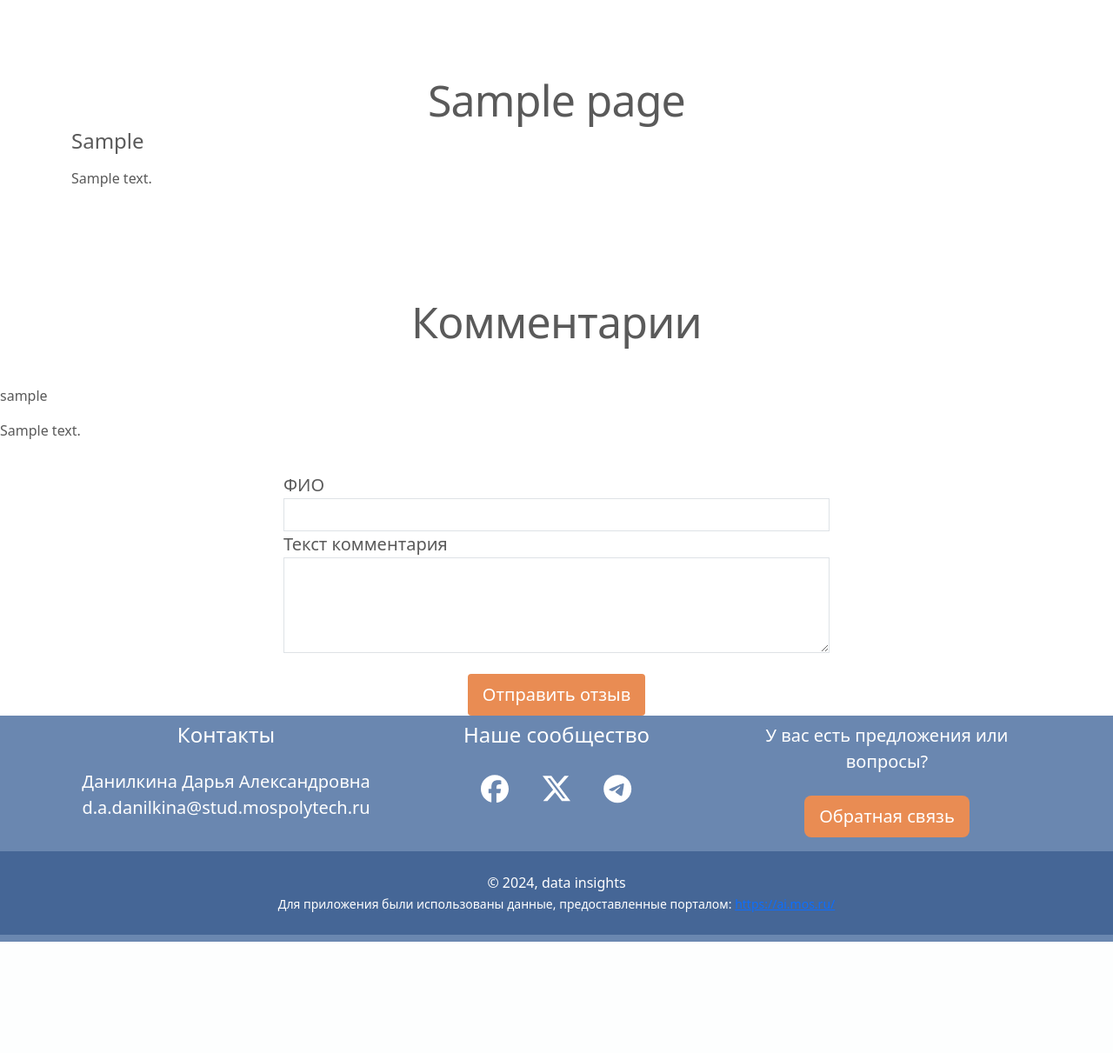
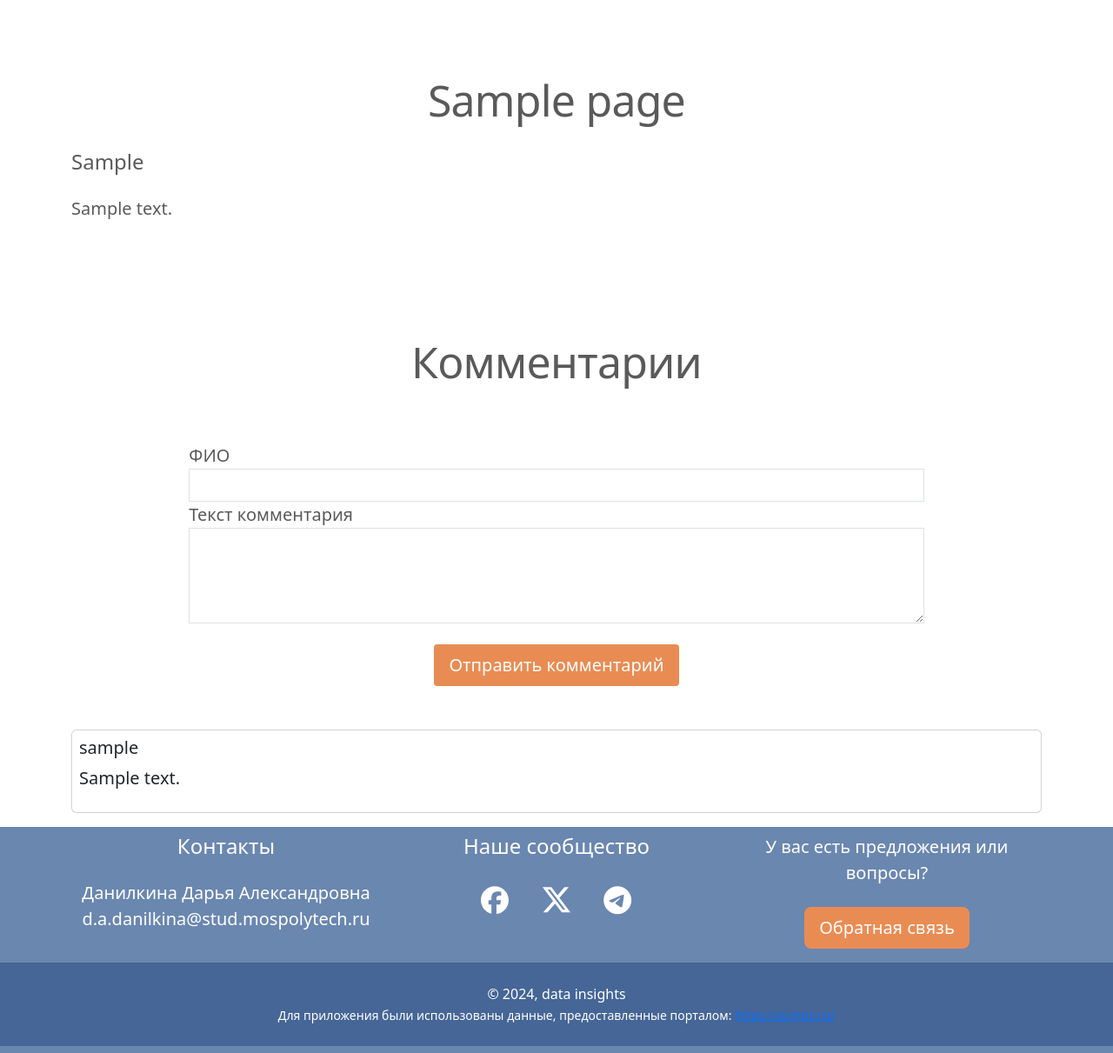
Before and after one commit to daarra/-ourse-project, a PHP site: page /page.php?id=1 in a window 1280 px wide. Shown: the part 70-1281 px from the top of the page at 87% size. Before the commit the page ends 1153 px from the top, so only its background shows below. Run offline with PHP 8.4, Linux system fonts and the light colour scheme; the visitor is signed in with stand-in values (Sample User, id 1); tables that the repository leaves empty or names only in its code hold one stand-in row (values such as "Sample post").

Commit message:
Добавлен вывод старых комментариев.

```diff
--- a/page.php
+++ b/page.php
@@ -11,26 +11,26 @@ require("./queries/info.php");
   </div>
   <div class="row">
     <div class="col-lg-12">
-        <div class="mb-3">
-          <h4><?php echo $row['brief']; ?></h4>
+      <div class="mb-4">
+        <h4 class="mt-4"><?php echo $row['brief']; ?></h4>
       </div>
-        <div class="mb-3">
-          <p><?php echo $row['content']; ?></p>
+      <div class="mb-4">
+        <p class="lead"><?php echo nl2br($row['content']); ?></p>
       </div>
     </div>
   </div>
 </div>
 
 
+
   <div class="text-center mb-5">
     <h1 class="featurette-heading">Комментарии</h1>
   </div>
-  <?php include './queries/old_comments.php'; ?>
 
 
   <?php if(isset($_SESSION["user"])) { ?>
   <div class="row justify-content-center">
-  <div class="col-lg-6" style="margin-top: 20px;">
+  <div class="col-md-8" style="margin-top: 20px;">
     <form method="POST" action="./queries/comments.php">
     <input type="hidden" name="page_id" value="<?php echo $_GET['id']; ?>">
       <div class="form-group">
@@ -44,21 +44,24 @@ require("./queries/info.php");
       </div>
 
       <div class="text-center mt-4">
-        <button type="submit" class="btn btn-custom btn-lg rounded-1">Отправить отзыв</button>
+        <button type="submit" class="btn btn-custom btn-lg rounded-1">Отправить комментарий</button>
       </div>
     </form>
-  </div>
+  </div><div style="margin-bottom: 50px;"></div>
 </div>
 
+<?php include './queries/old_comments.php'; ?>
 
 <?php } else {
     echo '<div class="container">';
     echo '<div class="featurette text-center">';
     echo '<h2 class="featurette-heading">Авторизируйтесь, чтобы оставлять отзывы</h2>';
     echo '</div>';
+    echo '<div style="margin-bottom: 80px;"></div>';
     echo '</div>';
 }
 ?>
+
 </main>
 <?php require("./elements/footer.php"); ?>
 </body>
--- a/queries/old_comments.php
+++ b/queries/old_comments.php
@@ -9,15 +9,22 @@ $stmt = $connect->prepare($query);
 $stmt->bind_param('i', $pageId);
 $stmt->execute();
 $result = $stmt->get_result();
+?>
 
-// Отображение комментариев на странице
-while ($row = $result->fetch_assoc()) {
-    echo "<div class='comment'>";
-    echo "<p class='comment-name'>" . $row['username'] . "</p>";
-    echo "<p class='comment-text'>" . $row['text'] . "</p>";
-    echo "</div>";
-}
+<div class="container-md  style="max-width: 20rem;>
+  <?php
+  while ($row = $result->fetch_assoc()) {
+    echo '<div class="card comment mb-3">';
+    echo '<div class="card-body p-2">';
+    echo '<h5 class="card-title">' . $row['username'] . '</h5>';
+    echo '<p class="lead">' . $row['text'] . '</p>';
+    echo '</div>';
+    echo '</div>';
+  }
+  ?>
+</div>
 
+<?php
 $stmt->close();
 $connect->close();
 ?>
```
Also changed, not shown: queries/comments.php (+9 -15 lines). Lines whose indentation alone changed are shown as unchanged.
